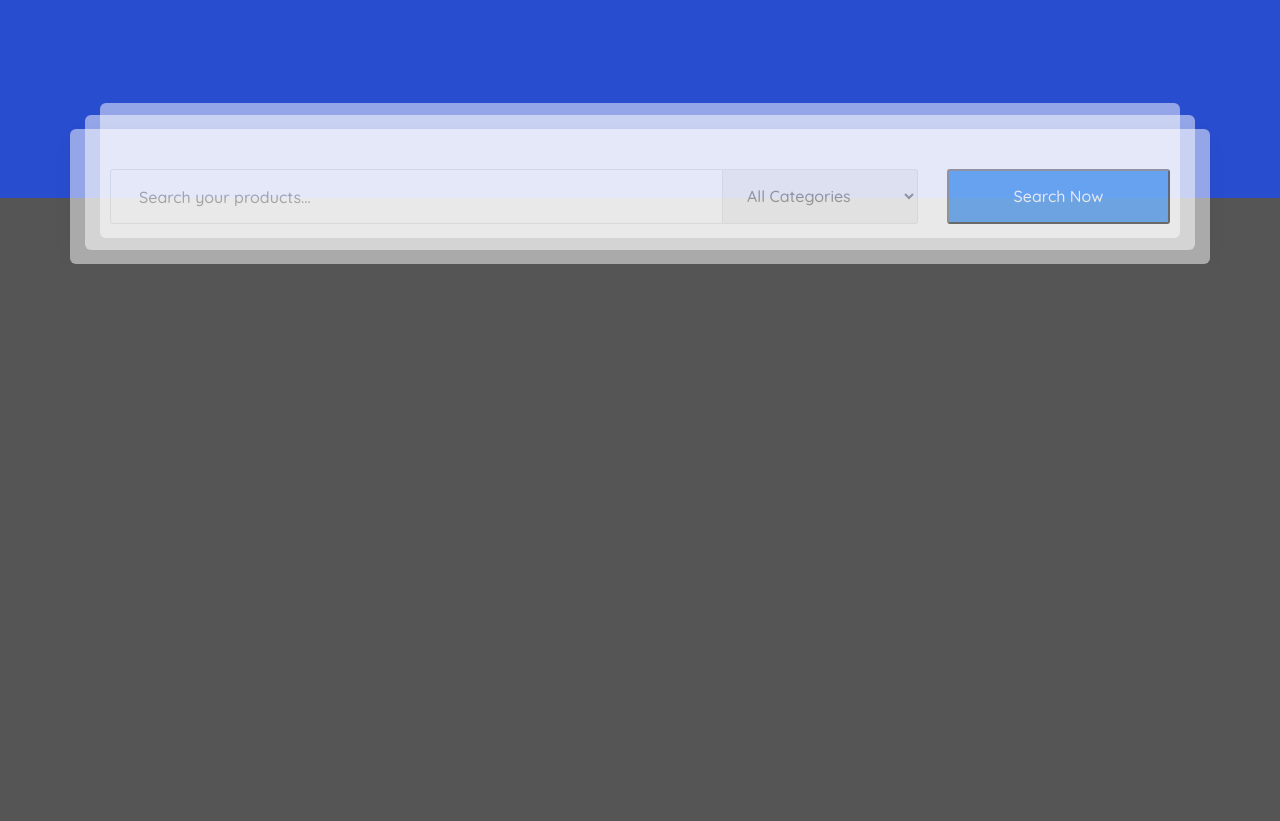
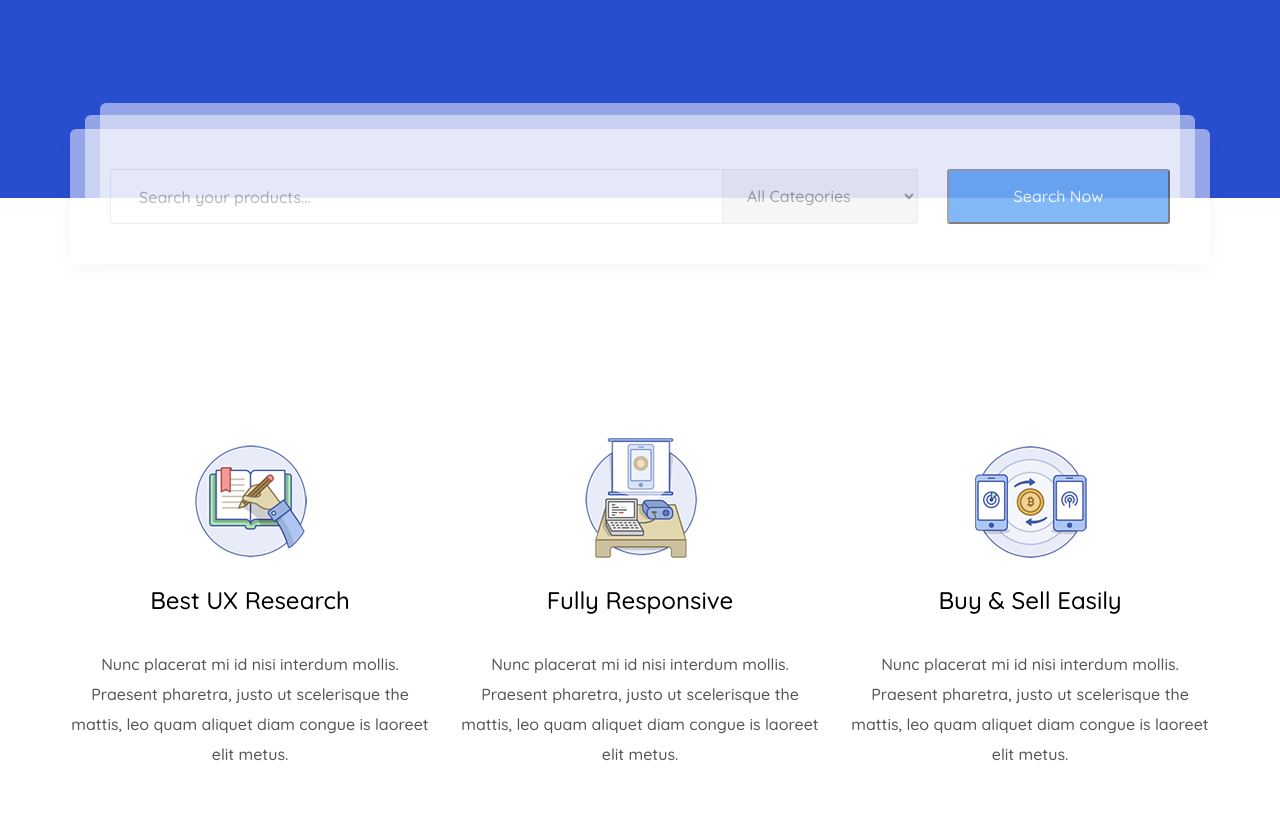
Before and after one commit to Alex090283/martplace, a website: page app/index.html in a window 1280 px wide. Shown: the part 905-1726 px from the top of the page. Before the commit the page ends 1169 px from the top, so only its background shows below. Drawn offline with nearby package versions, Linux system fonts and the light colour scheme; files that its build step writes are made by us from their sources.

Commit message:
section description end

```diff
--- a/app/index.html
+++ b/app/index.html
@@ -142,7 +142,38 @@
             </div>
         </div>
     </section>
-
+    <section class="description">
+        <div class="container">
+            <div class="description__inner">
+                <div class="description__items">
+                    <div class="description__item-research">
+                        <div class="description__research title">
+                            <img class="description__img-research" src="images/icons/description-best.png" alt=""> Best UX Research
+                        </div>
+                        <div class="description__research text">
+                            Nunc placerat mi id nisi interdum mollis. Praesent pharetra, justo ut scelerisque the mattis, leo quam aliquet diam congue is laoreet elit metus.
+                        </div>
+                    </div>
+                    <div class="description__item-responsiv">
+                        <div class="description__responsiv title">
+                            <img class="description__img-responsiv" src="images/icons/description-fully.png" alt=""> Fully Responsive
+                        </div>
+                        <div class="description__responsiv text">
+                            Nunc placerat mi id nisi interdum mollis. Praesent pharetra, justo ut scelerisque the mattis, leo quam aliquet diam congue is laoreet elit metus.
+                        </div>
+                    </div>
+                    <div class="description__item-buy">
+                        <div class="description__buy title">
+                            <img class="description__img-buy" src="images/icons/description-buy.png" alt=""> Buy & Sell Easily
+                        </div>
+                        <div class="description__buy text">
+                            Nunc placerat mi id nisi interdum mollis. Praesent pharetra, justo ut scelerisque the mattis, leo quam aliquet diam congue is laoreet elit metus.
+                        </div>
+                    </div>
+                </div>
+            </div>
+        </div>
+    </section>
 
 
 
--- a/app/scss/style.scss
+++ b/app/scss/style.scss
@@ -204,11 +204,11 @@
             background-color: #fff;
             opacity: 50%;
             border-radius: 6px;
-            box-shadow: 0px 4px 20px 0px rgba(0, 0, 0, 0.08);
             height: 135px;
             left: 0;
             bottom: -66px;
             z-index: 3;
+            box-shadow: 0px 4px 20px 0px rgba(0, 0, 0, 0.08);
             form {
                 width: 1140px;
                 display: flex;
@@ -260,3 +260,78 @@
         }
     }
 }
+
+.description {
+    background-color: #fff;
+    .description__inner {
+        text-align: center;
+        .description__items {
+            display: flex;
+            justify-content: space-between;
+            padding-bottom: 121px;
+            .description__item-research {
+                margin-top: 231px;
+                max-width: 360px;
+                .description__research {
+                    position: relative;
+                    .description__img-research {
+                        position: absolute;
+                        bottom: 57px;
+                        left: 125px;
+                    }
+                }
+            }
+            .description__item-research:hover {
+                border-radius: 4px;
+                box-shadow: 0px 2px 50px 0px rgba(0, 0, 0, 0.08);
+                background-color: #fff;
+            }
+            .description__item-responsiv {
+                margin-top: 231px;
+                max-width: 360px;
+                .description__responsiv {
+                    position: relative;
+                    .description__img-responsiv {
+                        position: absolute;
+                        bottom: 57px;
+                        left: 125px;
+                    }
+                }
+            }
+            .description__item-responsiv:hover {
+                border-radius: 4px;
+                box-shadow: 0px 2px 50px 0px rgba(0, 0, 0, 0.08);
+                background-color: #fff;
+            }
+            .description__item-buy {
+                margin-top: 231px;
+                max-width: 360px;
+                .description__buy {
+                    position: relative;
+                    .description__img-buy {
+                        position: absolute;
+                        bottom: 57px;
+                        left: 125px;
+                    }
+                }
+            }
+            .description__item-buy:hover {
+                border-radius: 4px;
+                box-shadow: 0px 2px 50px 0px rgba(0, 0, 0, 0.08);
+                background-color: #fff;
+            }
+            .title {
+                color: #000;
+                font-size: 24px;
+                padding-top: 156px;
+            }
+            .text {
+                padding-top: 34px;
+                padding-bottom: 49px;
+                color: $text;
+                font-size: 16px;
+                line-height: 30px;
+            }
+        }
+    }
+}
```
Also changed, not shown: app/css/style.min.css, app/images/icons/description-best.png (added), app/images/icons/description-buy.png (added), app/images/icons/description-fully.png (added).
